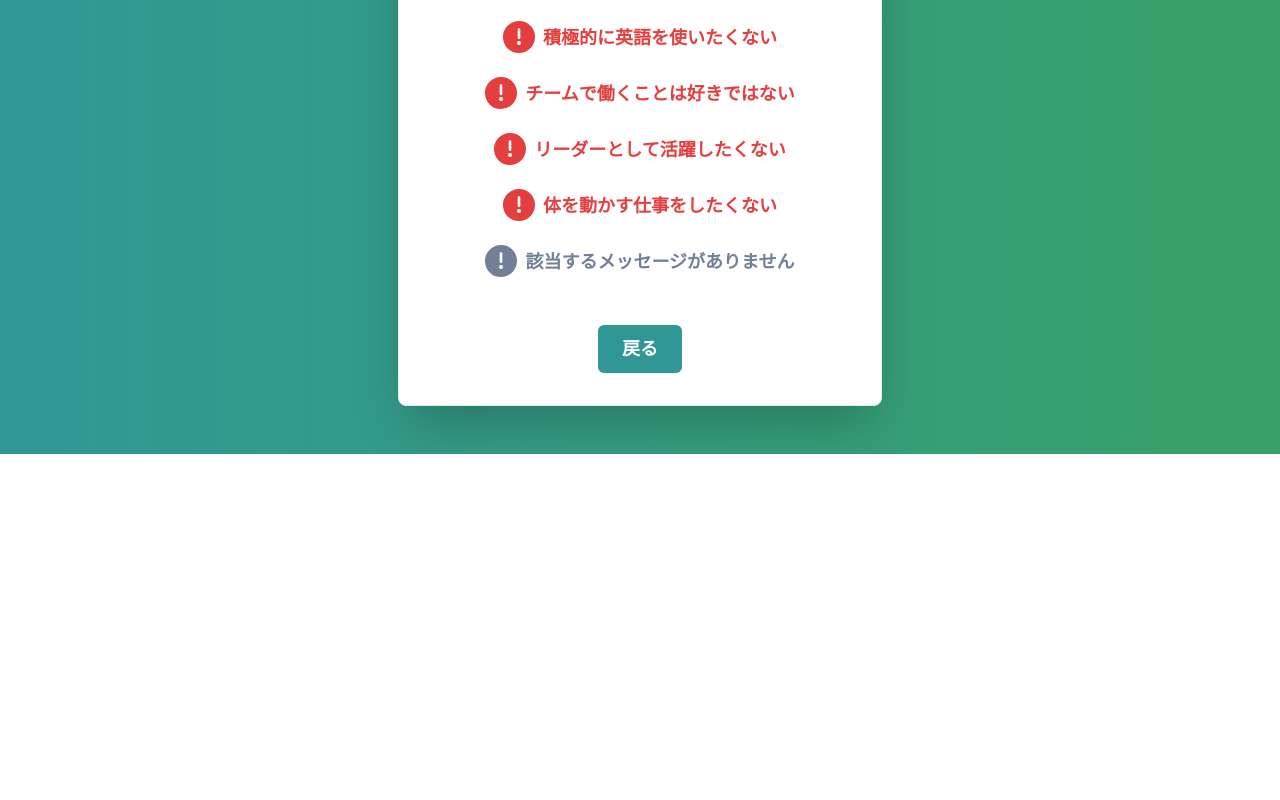
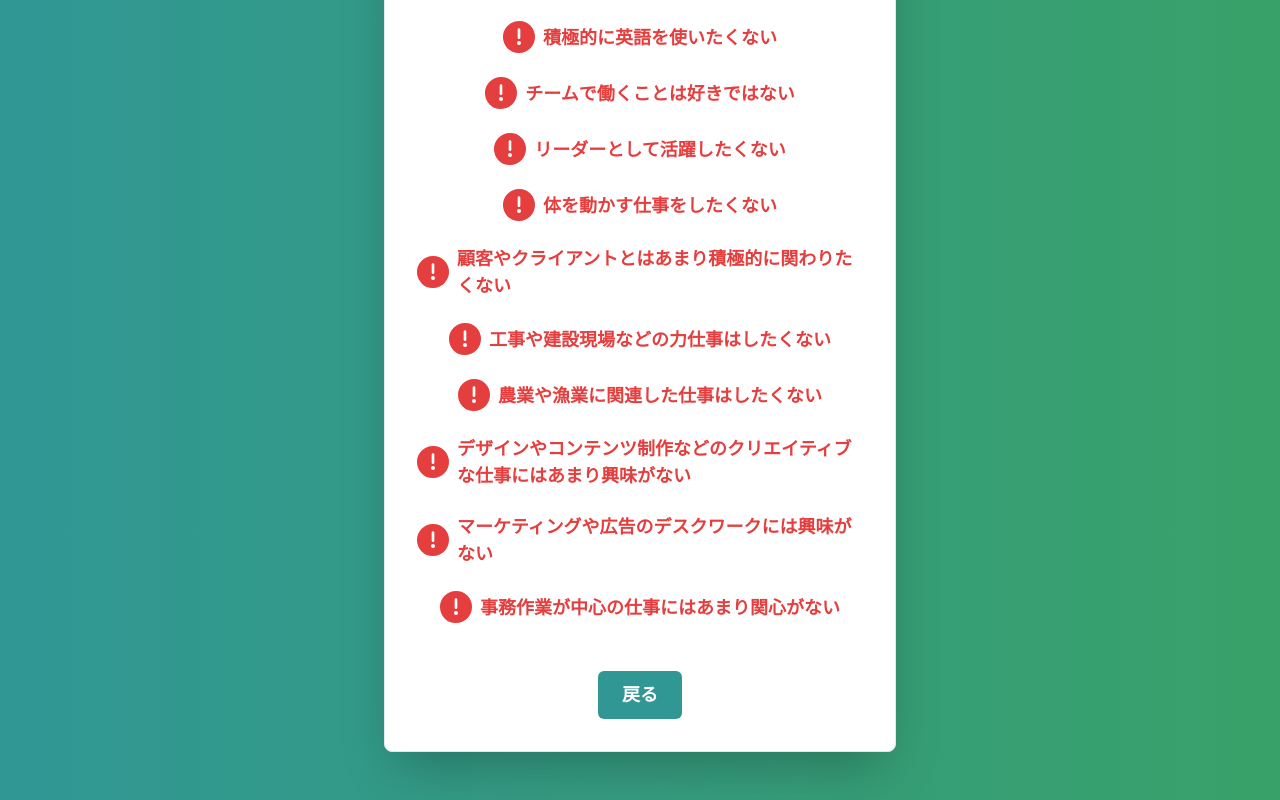
Before and after one commit to shun05104084/scsk_front, a React (Create React App) app: page /output in a window 1280 px wide. Shown: the part 995-1795 px from the top of the page. Before the commit the page ends 1449 px from the top, so only its background shows below. Built offline with nearby package versions, Linux system fonts and the light colour scheme.

Commit message:
性格診断(38-49)の手前まで

```diff
--- a/src/output.js
+++ b/src/output.js
@@ -9,7 +9,8 @@ const Output = () => {
   const navigate = useNavigate(); // 戻るボタン用
 
   // location.state から渡されたデータを展開
-  const { outdoor, indoor, step, remoteWork, industry, salary, newYearHoliday, communication, office, teamwork, PC, known, transfer, income, home, flex, overtime, weekend, longvacation, workingplace, English, team, leadership, bodymoving, bunki1 } = location.state || {};
+  //const { outdoor, indoor } = location.state || {};
+  const { remoteWork, industry, salary, newYearHoliday, communication, office, teamwork, PC, known, transfer, income, home, flex, overtime, weekend, longvacation, workingplace, English, team, leadership, bodymoving, client, powerwork, natural, creative, marketing, administrative } = location.state || {};
 
   // リモートワークのメッセージとスタイル設定
   const remoteWorkMessage = remoteWork === "はい"
@@ -88,25 +89,41 @@ const Output = () => {
     ? { message: "リーダーとして活躍したい", icon: CheckCircleIcon, color: "green.500" }
     : { message: "リーダーとして活躍したくない", icon: WarningIcon, color: "red.500" };
 
-  // 肉体労働(ここで分岐)
+  // 肉体労働いいか(ここで分岐)
   const bodymovingMessage = bodymoving === "はい"
     ? { message: "体を動かす仕事をしたい", icon: CheckCircleIcon, color: "green.500" }
     : { message: "体を動かす仕事をしたくない", icon: WarningIcon, color: "red.500" };
 
-let bunki1Message = { message: "該当するメッセージがありません", icon: WarningIcon, color: "gray.500" };  // デフォルト値を設定
-  // アウトドア分岐
-  if(outdoor ===1){
-    bunki1Message = bunki1 === "はい"
-    ? { message: "屋外での作業を積極的にしてみたい", icon: CheckCircleIcon, color: "green.500" }
-    : { message: "屋外での作業はしたくない", icon: WarningIcon, color: "red.500" };
-  }else if(indoor === 1){
-    bunki1Message = bunki1 === "はい"
+  // 顧客関係の仕事
+  const clientMessage = client === "はい"
+    ? { message: "顧客やクライアントと積極的に関わる仕事をしてみたい", icon: CheckCircleIcon, color: "green.500" }
+    : { message: "顧客やクライアントとはあまり積極的に関わりたくない", icon: WarningIcon, color: "red.500" };
+
+  // 肉体労働
+  const powerworkMessage = powerwork === "はい"
+    ? { message: "工事や建設現場などで力仕事をしてみたい", icon: CheckCircleIcon, color: "green.500" }
+    : { message: "工事や建設現場などの力仕事はしたくない", icon: WarningIcon, color: "red.500" };
+
+  // 自然の中で働く
+  const naturalMessage = natural === "はい"
+    ? { message: "農業や漁業に関連した仕事をしてみたい", icon: CheckCircleIcon, color: "green.500" }
+    : { message: "農業や漁業に関連した仕事はしたくない", icon: WarningIcon, color: "red.500" };
+
+  // クリエイティブ系
+  const creativeMessage = creative === "はい"
     ? { message: "クリエイティブな分野でアイデアを形にする仕事をしてみたい", icon: CheckCircleIcon, color: "green.500" }
     : { message: "デザインやコンテンツ制作などのクリエイティブな仕事にはあまり興味がない", icon: WarningIcon, color: "red.500" };
-  }
-  console.log("outdoor:", outdoor);
-  console.log("indoor:", indoor);
-  console.log("bunki1:", bunki1);
+
+  // マーケティング
+  const marketingMessage = marketing === "はい"
+    ? { message: "マーケティング戦略を立てたり、広告に関する仕事をしてみたい", icon: CheckCircleIcon, color: "green.500" }
+    : { message: "マーケティングや広告のデスクワークには興味がない", icon: WarningIcon, color: "red.500" };
+
+  // 事務作業
+  const administrativeMessage = administrative === "はい"
+    ? { message: "パソコンを使った経理や書類作成などの事務作業をすることに興味がある", icon: CheckCircleIcon, color: "green.500" }
+    : { message: "事務作業が中心の仕事にはあまり関心がない", icon: WarningIcon, color: "red.500" };
+
   // ページ遷移後の表示を作成
   return (
     <Box minH="100vh" display="flex" alignItems="center" justifyContent="center" py={12} px={6} bgGradient="linear(to-r, teal.500, green.500)">
@@ -317,11 +334,51 @@ let bunki1Message = { message: "該当するメッセージがありません",
               </Text>
             </Flex>
 
-            {/* 分岐質問1に関する結果表示 */}
-            <Flex alignItems="center" justifyContent="center" color={bunki1Message.color}>
-              <Icon as={bunki1Message.icon} w={8} h={8} mr={2} />
+            {/* 顧客関連に関する結果表示 */}
+            <Flex alignItems="center" justifyContent="center" color={clientMessage.color}>
+              <Icon as={clientMessage.icon} w={8} h={8} mr={2} />
               <Text fontSize="lg" fontWeight="bold">
-                {bunki1Message.message}
+                {clientMessage.message}
+              </Text>
+            </Flex>
+
+            {/* 力仕事に関する結果表示 */}
+            <Flex alignItems="center" justifyContent="center" color={powerworkMessage.color}>
+              <Icon as={powerworkMessage.icon} w={8} h={8} mr={2} />
+              <Text fontSize="lg" fontWeight="bold">
+                {powerworkMessage.message}
+              </Text>
+            </Flex>
+
+            {/* 自然仕事に関する結果表示 */}
+            <Flex alignItems="center" justifyContent="center" color={naturalMessage.color}>
+              <Icon as={naturalMessage.icon} w={8} h={8} mr={2} />
+              <Text fontSize="lg" fontWeight="bold">
+                {naturalMessage.message}
+              </Text>
+            </Flex>
+
+            {/* クリエイティブに関する結果表示 */}
+            <Flex alignItems="center" justifyContent="center" color={creativeMessage.color}>
+              <Icon as={creativeMessage.icon} w={8} h={8} mr={2} />
+              <Text fontSize="lg" fontWeight="bold">
+                {creativeMessage.message}
+              </Text>
+            </Flex>
+
+            {/* マーケティングに関する結果表示 */}
+            <Flex alignItems="center" justifyContent="center" color={marketingMessage.color}>
+              <Icon as={marketingMessage.icon} w={8} h={8} mr={2} />
+              <Text fontSize="lg" fontWeight="bold">
+                {marketingMessage.message}
+              </Text>
+            </Flex>
+
+            {/* 事務作業に関する結果表示 */}
+            <Flex alignItems="center" justifyContent="center" color={administrativeMessage.color}>
+              <Icon as={administrativeMessage.icon} w={8} h={8} mr={2} />
+              <Text fontSize="lg" fontWeight="bold">
+                {administrativeMessage.message}
               </Text>
             </Flex>
 
```
Also changed, not shown: src/App.js (+123 -24 lines).
